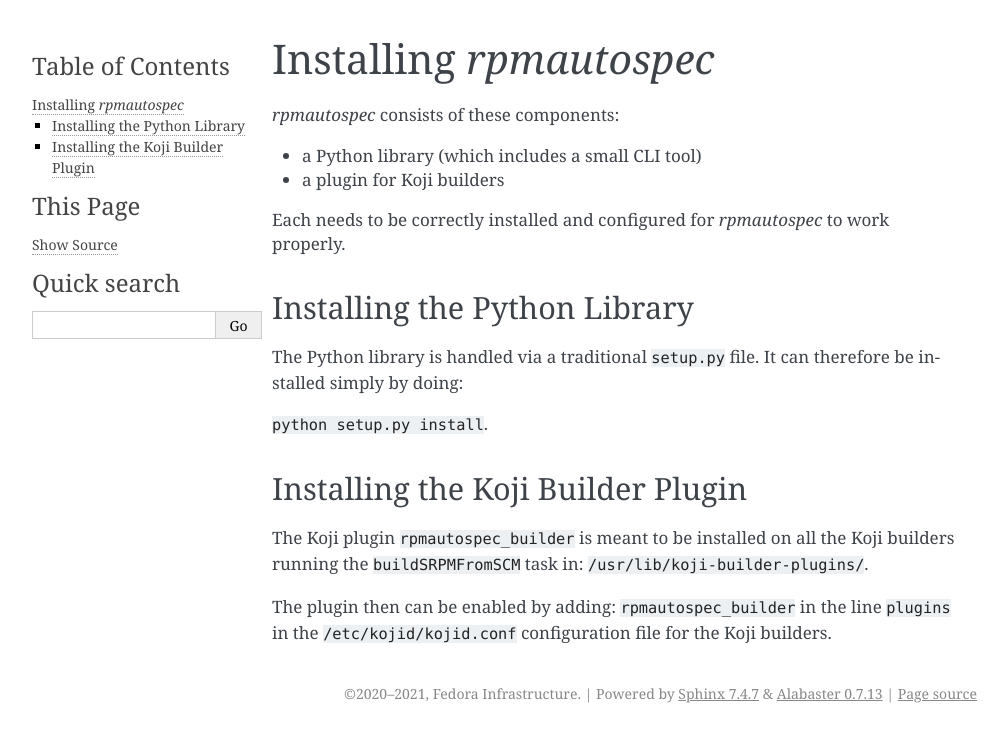
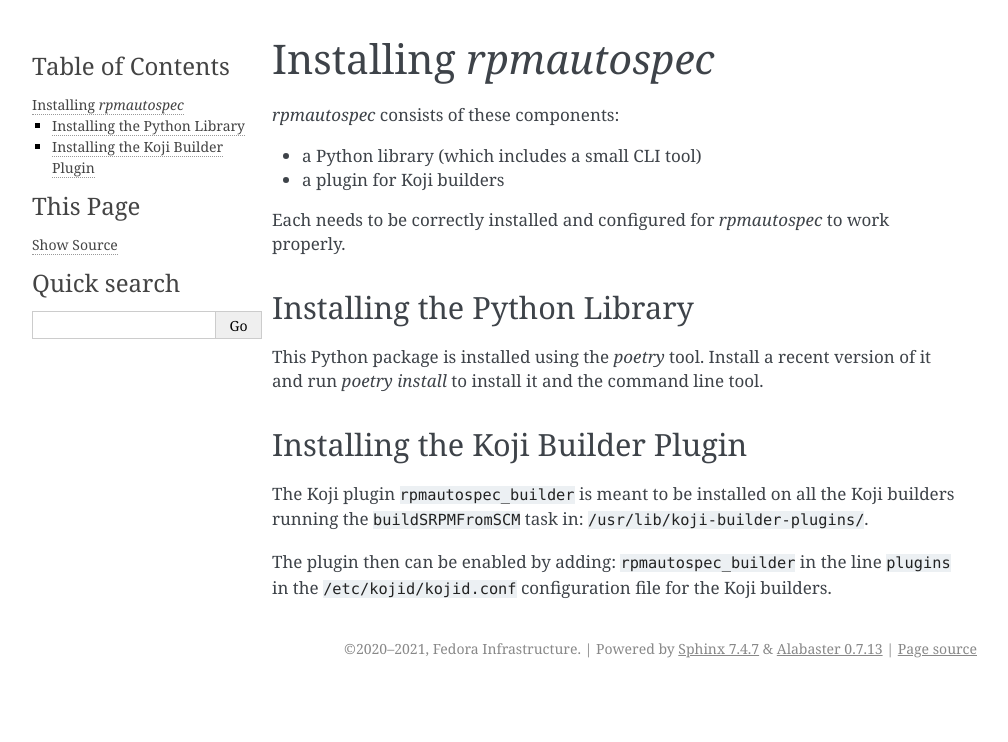
Before and after one commit to fedora-infra/rpmautospec, a Sphinx documentation site: the page built from doc/install.rst, in a window 1280 px wide. Shown: the top 742 px of the page, without its empty margins (133-1141 px from the left). Built offline with Sphinx 7.4.7, drawn with Linux system fonts in a browser that asks for light colours.

Commit message:
Document installation using poetry
Signed-off-by: Nils Philippsen <nils@redhat.com>

```diff
--- a/doc/install.rst
+++ b/doc/install.rst
@@ -14,10 +14,8 @@ work properly.
 Installing the Python Library
 -----------------------------
 
-The Python library is handled via a traditional ``setup.py`` file. It can
-therefore be installed simply by doing:
-
-``python setup.py install``.
+This Python package is installed using the `poetry` tool. Install a recent version of it and run
+`poetry install` to install it and the command line tool.
 
 .. important:
     The library requires a minimum Python version of 3.9.
```
